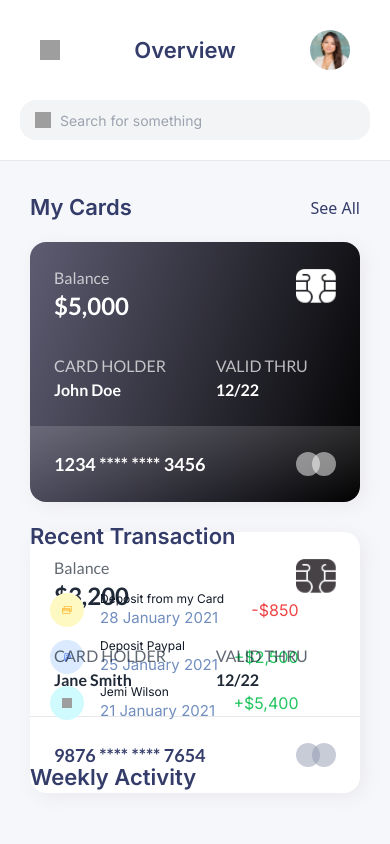
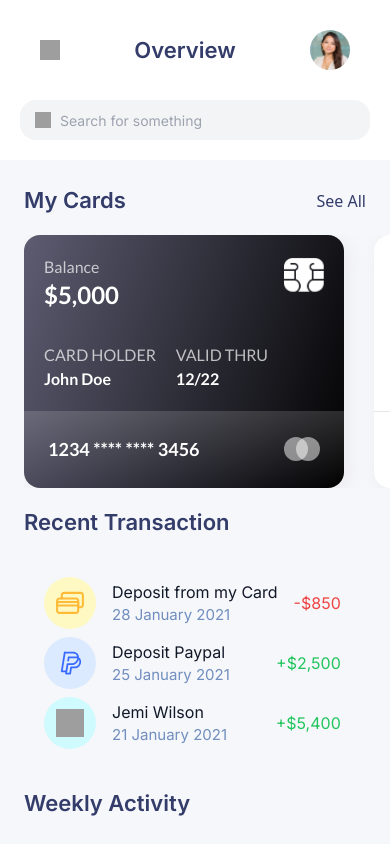
Before and after one commit to ManishSinghCoder/SoarFrontEndTask, a React (Create React App) app: page /dashboard in a window 390 px wide. Shown: the top 844 px of the page. Built offline with nearby package versions, Linux system fonts and the light colour scheme; grey boxes are pictures that could not be loaded.

Commit message:
fix:responsive design

```diff
--- a/src/component/dashboard/index.tsx
+++ b/src/component/dashboard/index.tsx
@@ -1,4 +1,4 @@
-import React, { useEffect } from 'react'
+import React, { useEffect, useRef, useState } from 'react'
 import { useDispatch, useSelector } from 'react-redux'
 import { fetchCards } from '../../redux/cardSlice'
 import { RootState } from '../../redux/store'
@@ -16,6 +16,20 @@ const Dashboard: React.FC = () => {
   const { cards, status, error } = useSelector(
     (state: RootState) => state.cards
   )
+  const cardsContainerRef = useRef<HTMLDivElement>(null);
+
+  const [atEnd, setAtEnd] = useState(false);
+
+  const handleToggleScroll = () => {
+    if (cardsContainerRef.current) {
+      cardsContainerRef.current.scrollTo({
+        left: atEnd ? 0 : cardsContainerRef.current.scrollWidth,
+        behavior: "smooth",
+      });
+      setAtEnd(!atEnd);
+    }
+  };
+
 
   useEffect(() => {
     dispatch(fetchCards())
@@ -25,21 +39,21 @@ const Dashboard: React.FC = () => {
   if (status === 'failed') return <p>Error: {error}</p>
 
   return (
-    <div className="w-full flex flex-col gap-[18px] p-[30px]">
+    <div className="w-full flex flex-col gap-[18px] md:p-[30px] pl-6 py-6">
       <div className="w-full flex flex-col md:flex-row justify-center gap-[18px] items-stretch">
-        <div className="w-[100%] md:w-[70%] flex flex-col gap-[18px] ">
+        <div className="w-[100%] md:w-[calc(100%-355px)] flex flex-col gap-[18px] ">
           <div className="flex justify-between items-center">
             <h2 className="heading-text">My Cards</h2>
-            <button className="hover:text-indigo-600 font-medium text-primary-text-color">
+            <button className="hover:text-indigo-600 font-medium text-primary-text-color pr-6 md:pr-0" onClick={handleToggleScroll}>
               See All
             </button>
           </div>
-          <div className="flex-1 max-h-[260px] w-full ">
+          <div ref={cardsContainerRef} className="flex-1 max-h-[260px] w-full overflow-x-auto whitespace-nowrap  ">
             <MyCards cards={cards} />
           </div>
         </div>
 
-        <div className="w-[100%] md:w-[22%] flex flex-col gap-[18px]">
+        <div className="w-[100%] md:w-[340px] flex flex-col gap-[18px]">
           <div className="flex justify-between items-center">
             <h2 className="heading-text">Recent Transaction</h2>
           </div>
@@ -50,24 +64,24 @@ const Dashboard: React.FC = () => {
       </div>
 
       <div className="w-full flex   flex-col md:flex-row justify-center gap-[18px]">
-        <div className=" w-[100%] md:w-[70%] flex flex-col gap-[18px]">
+        <div className=" w-[100%] md:w-[calc(100%-355px)] flex flex-col gap-[18px]">
           <h2 className="heading-text">Weekly Activity</h2>
           <DepositWithdrawChart />
         </div>
 
-        <div className=" w-[100%] md:w-[22%]  flex flex-col gap-[18px]">
+        <div className=" w-[100%] md:w-[340px]  flex flex-col gap-[18px]">
           <h2 className="heading-text">Expense Statistics</h2>
           <ExpensePieChart />
         </div>
       </div>
       <div className="w-full flex  flex-col md:flex-row justify-center gap-[18px]">
-        <div className="w-[100%] md:w-[30%] flex flex-col gap-[18px]">
+        <div className="w-[100%] md:w-[360px] flex flex-col gap-[18px]">
           <div className="flex justify-between items-center">
             <h2 className="heading-text">Quick Transfer</h2>
           </div>
           <QuickTransfer />
         </div>
-        <div className=" w-[100%] md:w-[62%] flex flex-col gap-[18px]">
+        <div className=" w-[100%] md:w-[calc(100%-378px)] flex flex-col gap-[18px]">
           <h2 className="heading-text">Balance History</h2>
           <MonthlyDataChart />
         </div>
--- a/src/component/header/index.tsx
+++ b/src/component/header/index.tsx
@@ -68,7 +68,7 @@ const Header = ({ pathname, navItems, toggleSidebar }: headerProps) => {
           </div>
         </div>
       </header>
-      <div className="md:hidden w-full flex items-center justify-center px-[20px] pb-[20px] bg-white border-b relative">
+      <div className="md:hidden w-full flex items-center justify-center px-[20px] pb-[20px] bg-white  relative">
         <img
           className=" absolute left-[9%]  h-4 w-4  text-gray-400"
           src={searchIcon}
--- a/src/component/myCards/index.tsx
+++ b/src/component/myCards/index.tsx
@@ -21,14 +21,14 @@ const MyCards: React.FC<CardProps> = ({ cards }) => {
   }
 
   return (
-    <div className="grid grid-cols-1 md:grid-cols-2 gap-[30px] ">
+    <div className="flex gap-[30px]  min-w-max pr-5 ">
       {cards.map((card) => (
         <div
           key={card.id}
-          className={`rounded-2xl shadow-custom-card ${card.variant === 'dark' && 'custom-black-card bg-[linear-gradient(107.38deg,#5B5A6F_2.61%,#000000_101.2%)]'} overflow-hidden `}
+          className={` w-[320px]  md:w-[350px] lg:w-[400px] 2xl:w-full rounded-2xl shadow-custom-card ${card.variant === 'dark' && 'custom-black-card bg-[linear-gradient(107.38deg,#5B5A6F_2.61%,#000000_101.2%)]'} overflow-hidden `}
         >
           <div
-            className={` rounded-tl-2xl rounded-tr-2xl flex flex-col gap-8 p-6 ${
+            className={` rounded-tl-2xl rounded-tr-2xl flex flex-col gap-8 p-5  ${
               card.variant === 'dark'
                 ? 'text-white border-none'
                 : 'bg-white text-gray-800 border-b-[1px] '
@@ -36,7 +36,9 @@ const MyCards: React.FC<CardProps> = ({ cards }) => {
           >
             <div className="flex justify-between items-start">
               <div>
-                <p className="text-md opacity-70 font-lato font-[400]">Balance</p>
+                <p className="text-md opacity-70 font-lato font-[400]">
+                  Balance
+                </p>
                 <p className="text-2xl font-lato font-[600]">{card.balance}</p>
               </div>
 
@@ -47,14 +49,22 @@ const MyCards: React.FC<CardProps> = ({ cards }) => {
               />
             </div>
 
-            <div className=" w-[90%] md:w-[80%] flex justify-between items-start  ">
+            <div className=" w-[80%]  flex justify-between items-start  ">
               <div>
-                <p className="text-md opacity-70  font-lato font-[400]">CARD HOLDER</p>
-                <p className="text-md  font-lato font-[600]">{card.name}</p>
+                <p className="text-md opacity-70  font-lato font-[400] text-nowrap">
+                  CARD HOLDER
+                </p>
+                <p className="text-md  font-lato font-[600] text-nowrap">
+                  {card.name}
+                </p>
               </div>
               <div>
-                <p className="text-md opacity-70  font-lato font-[400]">VALID THRU</p>
-                <p className="text-md  font-lato font-[600]">{card.validThrough}</p>
+                <p className="text-md opacity-70  font-lato font-[400] text-nowrap">
+                  VALID THRU
+                </p>
+                <p className="text-md  font-lato font-[600]">
+                  {card.validThrough}
+                </p>
               </div>
             </div>
           </div>
@@ -69,7 +79,7 @@ const MyCards: React.FC<CardProps> = ({ cards }) => {
             >
               {maskCardNumber(card.cardNumber)}
             </p>
-            <div className="flex -space-x-2">
+            <div className="flex -space-x-3">
               <div
                 className={`w-6 h-6 rounded-full  ${
                   card.variant === 'dark'
--- a/src/component/recentTransection/index.tsx
+++ b/src/component/recentTransection/index.tsx
@@ -40,12 +40,12 @@ export default function RecentTransactions() {
           <div className={`${transaction.iconBg} p-3 rounded-full`}>
             <img
               src={transaction.icon}
-              className="w-[10px] h-[10px]"
+              className="w-[28px] h-[28px]"
               alt={transaction.icon}
             />
           </div>
           <div className="flex-1">
-            <p className="text-gray-900 text-xs  font-inter font-[500]  ">
+            <p className="text-gray-900 font-inter font-[500]  ">
               {transaction.title}
             </p>
             <p className="text-[15px] text-secondary-text-color font-inter">
--- a/src/component/sidebar/index.tsx
+++ b/src/component/sidebar/index.tsx
@@ -45,21 +45,18 @@ const SideBar = ({
             viewBox="0 0 512 512"
             xmlSpace="preserve"
           >
-            <g id="SVGRepo_bgCarrier" stroke-width="0"></g>
+            <g id="SVGRepo_bgCarrier" strokeWidth="0"></g>
             <g
               id="SVGRepo_tracerCarrier"
-              stroke-linecap="round"
-              stroke-linejoin="round"
+              strokeLinecap="round"
+              strokeLinejoin="round"
             ></g>
             <g id="SVGRepo_iconCarrier">
-              {' '}
               <g>
-                {' '}
                 <g>
-                  {' '}
                   <polygon points="512,59.076 452.922,0 256,196.922 59.076,0 0,59.076 196.922,256 0,452.922 59.076,512 256,315.076 452.922,512 512,452.922 315.076,256 "></polygon>{' '}
-                </g>{' '}
-              </g>{' '}
+                </g>
+              </g>
             </g>
           </svg>
         </button>
```
